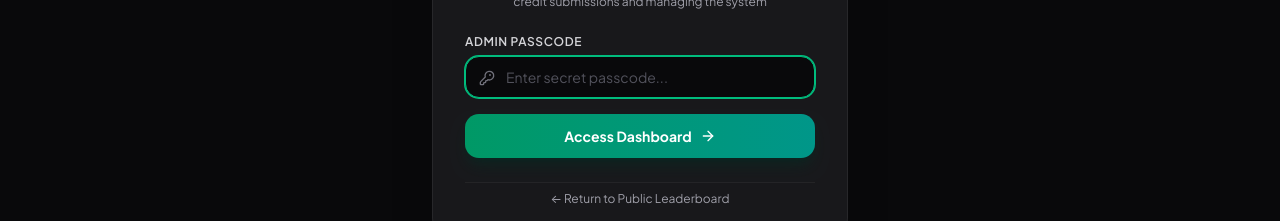
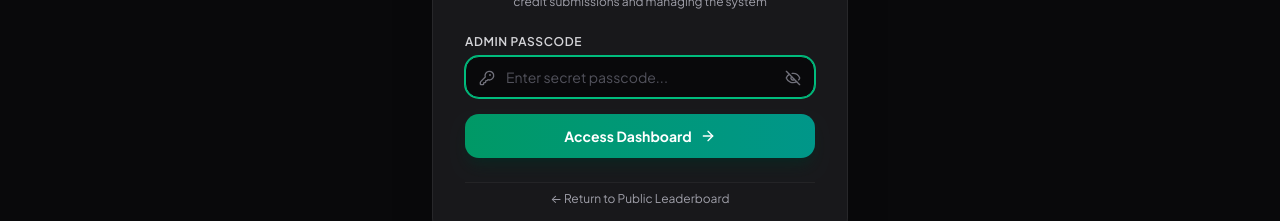
Before and after one commit to GevaX/BunkerSC, a React (Vite) app: page /admin in a window 1280 px wide. Shown: the part 308-529 px from the top of the page. Built offline with nearby package versions, Linux system fonts and the light colour scheme; no server answers; the database is empty.

Commit message:
Add passcode  show/hide button

```diff
--- a/src/components/Admin/AdminLogin.tsx
+++ b/src/components/Admin/AdminLogin.tsx
@@ -1,5 +1,12 @@
 import React, { useState } from "react";
-import { Lock, KeyRound, ArrowRight, AlertCircle } from "lucide-react";
+import {
+  Lock,
+  KeyRound,
+  ArrowRight,
+  AlertCircle,
+  EyeOff,
+  Eye,
+} from "lucide-react";
 
 interface AdminLoginProps {
   onSuccess: () => void;
@@ -11,6 +18,7 @@ export const AdminLogin: React.FC<AdminLoginProps> = ({
   onCancel,
 }) => {
   const [passcode, setPasscode] = useState("");
+  const [passwordVisible, setPasswordVisible] = useState(false);
   const [isLoading, setIsLoading] = useState(false);
   const [errorMsg, setErrorMsg] = useState<string | null>(null);
 
@@ -73,13 +81,24 @@ export const AdminLogin: React.FC<AdminLoginProps> = ({
             <div className="relative">
               <KeyRound className="w-4 h-4 absolute left-3.5 top-3.5 text-zinc-500" />
               <input
-                type="password"
+                type={passwordVisible ? "text" : "password"}
                 value={passcode}
                 onChange={(e) => setPasscode(e.target.value)}
                 placeholder="Enter secret passcode..."
                 className="w-full pl-10 pr-4 py-2.5 rounded-xl bg-zinc-950 border border-zinc-700/80 text-zinc-100 text-sm focus:outline-none focus:border-emerald-500 focus:ring-1 focus:ring-emerald-500 transition placeholder:text-zinc-600"
                 autoFocus
               />
+              <button
+                type="button"
+                onClick={() => setPasswordVisible(!passwordVisible)}
+                className="absolute right-3.5 top-3.5 text-zinc-500 hover:text-zinc-300 transition"
+              >
+                {passwordVisible ? (
+                  <Eye className="w-4 h-4" />
+                ) : (
+                  <EyeOff className="w-4 h-4" />
+                )}
+              </button>
             </div>
           </div>
 
```
